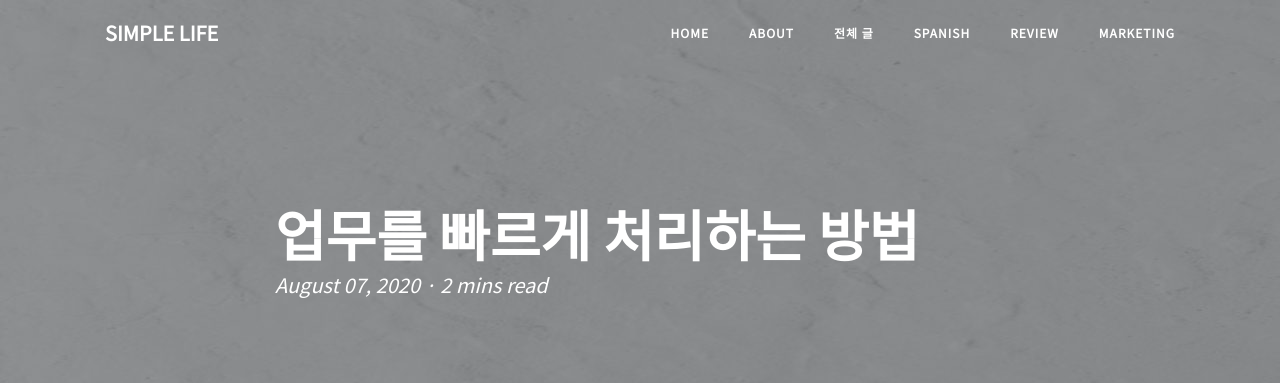
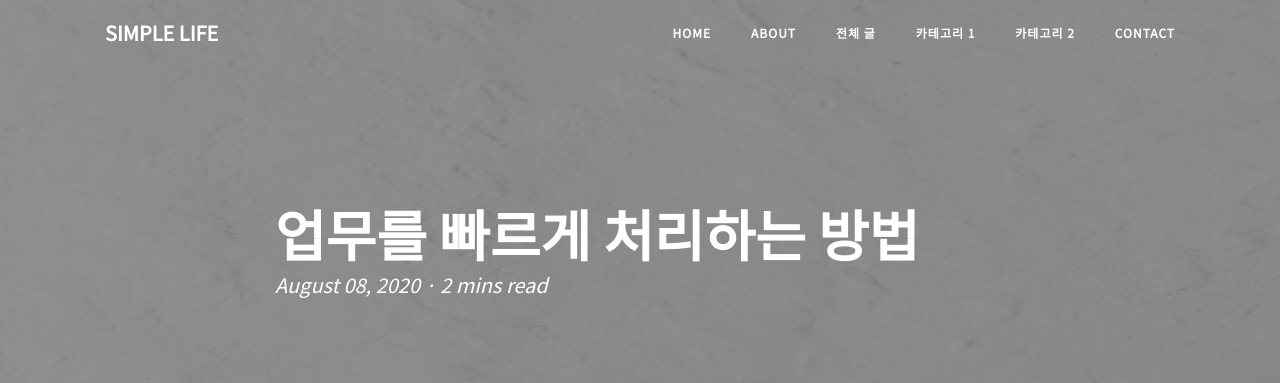
Before and after one commit to moringjyp/rosa, a Jekyll site: the page built from _posts/2020-08-08-Marketing.md, in a window 1280 px wide and 900 px high. Shown: the top 383 px of the window. Built offline with Jekyll 4.4.1, drawn with Linux system fonts in a browser that asks for light colours; comment, search, counter and statistics services are not loaded.

Commit message:
다시 발행

```diff
--- a/_includes/navbar.html
+++ b/_includes/navbar.html
@@ -18,14 +18,14 @@
           <a class="nav-link" href="{{ "/posts" | relative_url }}">전체 글</a>
         </li>
         <li class="nav-item">
-      <a class="nav-link" href="{{ "/category/spanish" | relative_url }}">spanish</a>
+          <a class="nav-link" href="{{ "/category/1" | relative_url }}">카테고리 1</a>
         </li>
         <li class="nav-item">
-      <a class="nav-link" href="{{ "/category/Review" | relative_url }}">Review</a>
+          <a class="nav-link" href="{{ "/category/2" | relative_url }}">카테고리 2</a>
         </li>
         <li class="nav-item">
-      <a class="nav-link" href="{{ "/category/Marketing" | relative_url }}">Marketing</a>
-          </li>
+          <a class="nav-link" href="{{"/contact" | relative_url }}">Contact</a>
+        </li>
       </ul>
     </div>
   </div>
--- a/_includes/scripts.html
+++ b/_includes/scripts.html
@@ -1,14 +1,14 @@
-<script src="{{"/assets/vendor/jquery/jquery.min.js" |   relative_url }}"></script>
-    <script src="{{"/assets/vendor/bootstrap/js/     bootstrap.bundle.min.js" | relative_url }}"></script>
-     <script src="{{"/assets/vendor/startbootstrap-clean-blog/js/clean-blog.min.js" | relative_url }}"></script>
+<script src="{{"/assets/vendor/jquery/jquery.min.js" | relative_url }}"></script>
+<script src="{{"/assets/vendor/bootstrap/js/bootstrap.bundle.min.js" | relative_url }}"></script>
+<script src="{{"/assets/vendor/startbootstrap-clean-blog/js/clean-blog.min.js" | relative_url }}"></script>
 
-  <script src="{{"/assets/scripts.js" | relative_url }}"><script>
+<script src="{{"/assets/scripts.js" | relative_url }}"></script>
 
-   {% if page.url contains 'contact' %}
+{% if page.url contains 'contact' %}
   <!-- Form Validation -->
-     <script src="{{"/assets/vendor/startbootstrap-clean-blog/js/jqBootstrapValidation.js" | relative_url }}"></script>
-     <!-- Send Form -->
- <script>
+  <script src="{{"/assets/vendor/startbootstrap-clean-blog/js/jqBootstrapValidation.js" | relative_url }}"></script>
+  <!-- Send Form -->
+  <script>
     $(function () {
 
       $("#contactForm input,#contactForm textarea").jqBootstrapValidation({
--- a/_posts/2020-08-08-Marketing.md
+++ b/_posts/2020-08-08-Marketing.md
@@ -3,7 +3,7 @@ layout: post
 permalink: /category/Marketing_07/
 title: 업무를 빠르게 처리하는 방법
 content_id : mkt007
-date: 2020-08-07 23:54:00 +9:00
+date: 2020-08-08 09:00:00 +9:00
 feature: 'img/posts/0011/13.jpg'
 background: '/img/posts/0011/b2.jpg'
 categories:
```
Also changed, not shown: _includes/.gitignore.html (line endings or trailing spaces), head.html (indentation only), 1 other file.
